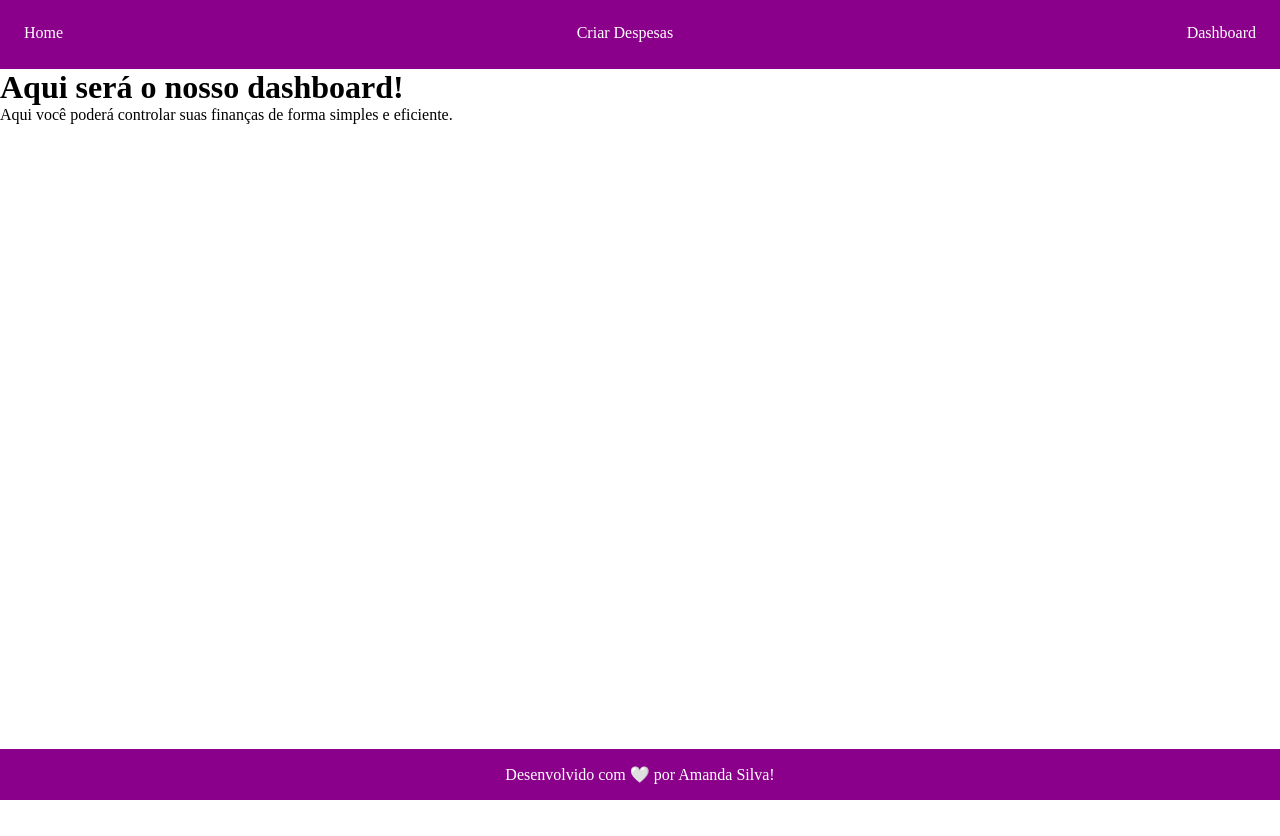
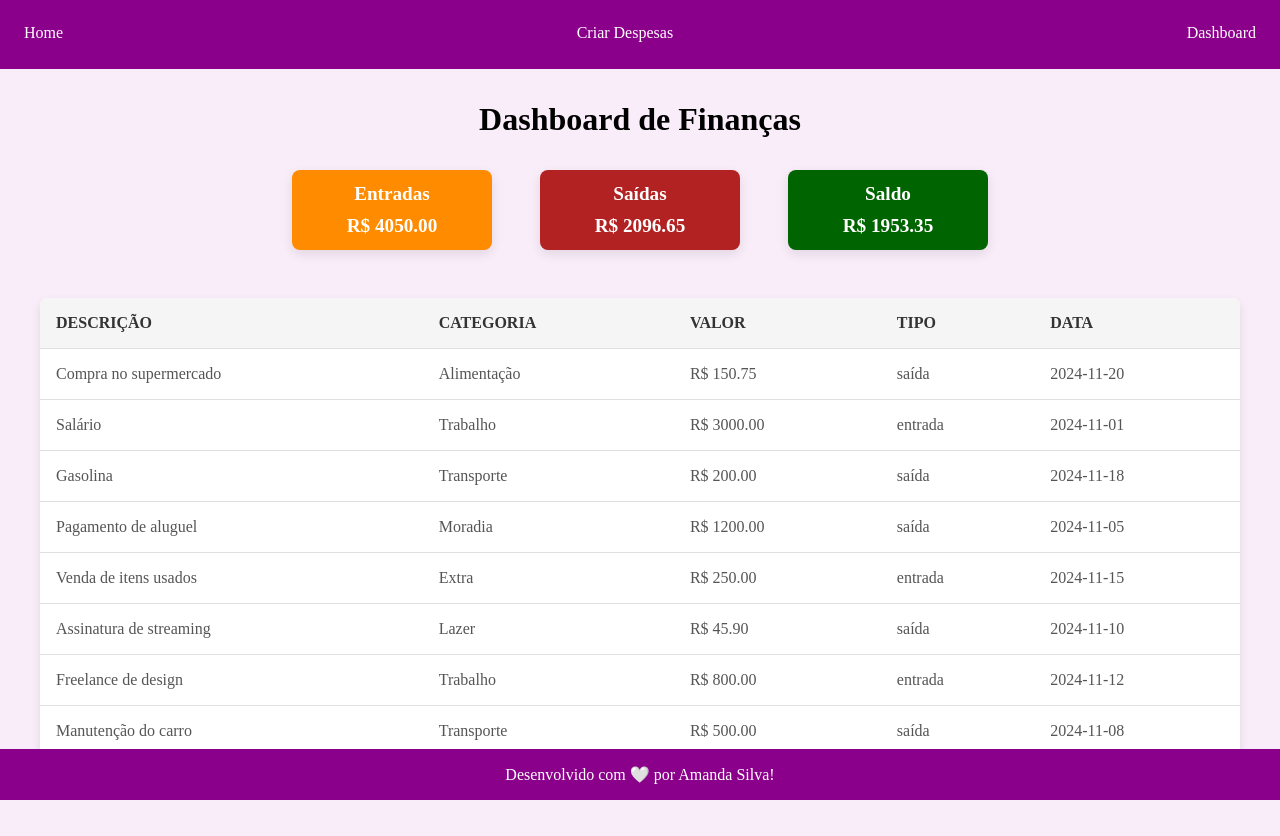
Before and after one commit to AmandaMaiaSM/front-pretaLab-aprofunda-template2, a React (Vite) app: page /dashboard in a window 1280 px wide. Before the commit the page ends 800 px from the top, so only its background shows below. Built offline with nearby package versions, Linux system fonts and the light colour scheme; a web font is replaced by a local one.

Commit message:
Criando as páginas de despesa e dashboard

```diff
--- /dev/null
+++ b/src/mocks/despesas.json
@@ -0,0 +1,66 @@
+[
+    {
+      "id": 1,
+      "descricao": "Compra no supermercado",
+      "categoria": "Alimentação",
+      "valor": 150.75,
+      "tipo": "saída",
+      "data": "2024-11-20"
+    },
+    {
+      "id": 2,
+      "descricao": "Salário",
+      "categoria": "Trabalho",
+      "valor": 3000.0,
+      "tipo": "entrada",
+      "data": "2024-11-01"
+    },
+    {
+      "id": 3,
+      "descricao": "Gasolina",
+      "categoria": "Transporte",
+      "valor": 200.0,
+      "tipo": "saída",
+      "data": "2024-11-18"
+    },
+    {
+      "id": 4,
+      "descricao": "Pagamento de aluguel",
+      "categoria": "Moradia",
+      "valor": 1200.0,
+      "tipo": "saída",
+      "data": "2024-11-05"
+    },
+    {
+      "id": 5,
+      "descricao": "Venda de itens usados",
+      "categoria": "Extra",
+      "valor": 250.0,
+      "tipo": "entrada",
+      "data": "2024-11-15"
+    },
+    {
+      "id": 6,
+      "descricao": "Assinatura de streaming",
+      "categoria": "Lazer",
+      "valor": 45.90,
+      "tipo": "saída",
+      "data": "2024-11-10"
+    },
+    {
+      "id": 7,
+      "descricao": "Freelance de design",
+      "categoria": "Trabalho",
+      "valor": 800.0,
+      "tipo": "entrada",
+      "data": "2024-11-12"
+    },
+    {
+      "id": 8,
+      "descricao": "Manutenção do carro",
+      "categoria": "Transporte",
+      "valor": 500.0,
+      "tipo": "saída",
+      "data": "2024-11-08"
+    }
+  ]
--- a/src/pages/CriarDespesas.tsx
+++ b/src/pages/CriarDespesas.tsx
@@ -1,11 +1,109 @@
-import React from 'react';
+import React, { useState } from 'react';
+import * as S from "./styles";
 
 const CriarDespesas = () => {
+  const [form, setForm] = useState({
+    descricao: "",
+    categoria: "",
+    valor: "",
+    tipo: "entrada",
+    data: "",
+  });
+
+  const [pdfFile, setPdfFile] = useState<File | null>(null); // Estado para armazenar o arquivo PDF
+  const [isSubmitted, setIsSubmitted] = useState(false); // Estado para controlar a mensagem de sucesso
+
+  const handleChange = (e: { target: { name: any; value: any; }; }) => {
+    setForm({ ...form, [e.target.name]: e.target.value });
+  };
+
+  const handleSubmit = (e: { preventDefault: () => void; }) => {
+    e.preventDefault();
+    console.log("Dados enviados:", form);
+    if (pdfFile) {
+      console.log("Arquivo PDF selecionado:", pdfFile.name);
+    }
+
+    // Mostrar a mensagem de sucesso
+    setIsSubmitted(true);
+
+    // Esconder a mensagem após 3 segundos
+    setTimeout(() => {
+      setIsSubmitted(false);
+    }, 3000);
+
+    // Aqui futuramente será implementada a integração com o backend
+  };
+
+  const handlePdfUpload = (e: React.ChangeEvent<HTMLInputElement>) => {
+    const file = e.target.files?.[0];
+    if (file && file.type === 'application/pdf') {
+      setPdfFile(file); // Armazenar o arquivo PDF no estado
+      alert(`PDF selecionado: ${file.name}`);
+    } else {
+      alert('Por favor, selecione um arquivo PDF.');
+    }
+  };
+
   return (
-    <div>
-      <h1>Aqui vamos criar nossas despesas!</h1>
-      <p>Aqui você poderá controlar suas finanças de forma simples e eficiente.</p>
-    </div>
+    <S.Container>
+      <S.Title>Criar Nova Despesa</S.Title>
+      <S.Form onSubmit={handleSubmit}>
+        <S.Input
+          name="descricao"
+          placeholder="Descrição"
+          value={form.descricao}
+          onChange={handleChange}
+        />
+        <S.Input
+          name="categoria"
+          placeholder="Categoria"
+          value={form.categoria}
+          onChange={handleChange}
+        />
+        <S.Input
+          name="valor"
+          placeholder="Valor"
+          type="number"
+          value={form.valor}
+          onChange={handleChange}
+        />
+        <S.Select name="tipo" value={form.tipo} onChange={handleChange}>
+          <option value="entrada">Entrada</option>
+          <option value="saída">Saída</option>
+        </S.Select>
+        <S.Input
+          name="data"
+          placeholder="Data"
+          type="date"
+          value={form.data}
+          onChange={handleChange}
+        />
+
+        {/* Botão para upload de PDF */}
+        <S.UploadContainer>
+          <S.UploadButton>
+            <input
+              type="file"
+              accept="application/pdf"
+              onChange={handlePdfUpload}
+              style={{ display: 'none' }} // Ocultar o input file
+            />
+            <label htmlFor="file-upload" style={{ cursor: 'pointer' }}>
+              Upload de Nota Fiscal.
+            </label>
+          </S.UploadButton>
+        </S.UploadContainer>
+
+        {/* Exibindo o nome do PDF selecionado */}
+        {pdfFile && <p>PDF Selecionado: {pdfFile.name}</p>}
+
+        {/* Exibir a mensagem de sucesso */}
+        {isSubmitted && <S.SuccessMessage>Nota enviada com sucesso!</S.SuccessMessage>}
+
+        <S.Button type="submit">Enviar</S.Button>
+      </S.Form>
+    </S.Container>
   );
 };
 
--- a/src/pages/Dashboard.tsx
+++ b/src/pages/Dashboard.tsx
@@ -1,12 +1,68 @@
-import React from 'react';
+import React, { useState } from 'react';
+import * as S from "./styles";
+import despesasMock from "../mocks/despesas.json";
 
 const Dashboard = () => {
+  const [despesas] = useState(despesasMock);
+
+  const calcularTotais = () => {
+    const entradas = despesas
+      .filter((d) => d.tipo === "entrada")
+      .reduce((acc, d) => acc + d.valor, 0);
+    const saidas = despesas
+      .filter((d) => d.tipo === "saída")
+      .reduce((acc, d) => acc + d.valor, 0);
+    return { entradas, saidas, saldo: entradas - saidas };
+  };
+
+  const { entradas, saidas, saldo } = calcularTotais();
+
   return (
-    <div>
-      <h1>Aqui será o nosso dashboard!</h1>
-      <p>Aqui você poderá controlar suas finanças de forma simples e eficiente.</p>
-    </div>
+    <S.TableContainer>
+      <S.Title>Dashboard de Finanças</S.Title>
+
+      {/* Totais de Entradas, Saídas e Saldo */}
+      <S.CardsContainer>
+      <S.Card bgColor="#FF8C00">
+        <p>Entradas</p>
+        <p>R$ {entradas.toFixed(2)}</p>
+      </S.Card>
+      <S.Card bgColor="#B22222">
+        <p>Saídas</p>
+        <p>R$ {saidas.toFixed(2)}</p>
+      </S.Card>
+      <S.Card bgColor="#006400">
+        <p>Saldo</p>
+        <p>R$ {saldo.toFixed(2)}</p>
+      </S.Card>
+    </S.CardsContainer>
+
+      {/* Tabela com os dados das despesas */}
+      <S.StyledTable>
+        <thead>
+          <tr>
+            <th>Descrição</th>
+            <th>Categoria</th>
+            <th>Valor</th>
+            <th>Tipo</th>
+            <th>Data</th>
+          </tr>
+        </thead>
+        <tbody>
+          {despesas.map((despesa) => (
+            <tr key={despesa.id}>
+              <td>{despesa.descricao}</td>
+              <td>{despesa.categoria}</td>
+              <td>R$ {despesa.valor.toFixed(2)}</td>
+              <td>{despesa.tipo}</td>
+              <td>{despesa.data}</td>
+            </tr>
+          ))}
+        </tbody>
+      </S.StyledTable>
+    </S.TableContainer>
   );
+
 };
 
 export default Dashboard;
--- a/src/pages/Home.tsx
+++ b/src/pages/Home.tsx
@@ -1,13 +1,16 @@
 import React from 'react';
-import { Container, Title, Subtitle, ImageContainer  } from './styles'
+import * as S from "./styles";
 
 const Home = () => {
   return (
-    <Container>
-      <ImageContainer />
-      <Title>Domine suas finanças com a Gemini.</Title>
-      <Subtitle>Uma visão clara de suas finanças para tomar decisões financeiras mais inteligentes e alcançar seus objetivos financeiros mais rapidamente.</Subtitle>
-    </Container>
+    <S.Container>
+      <S.ImageContainer />
+      <S.Title>Domine suas finanças com a Gemini.</S.Title>
+      <S.Subtitle>
+        Uma visão clara de suas finanças para tomar decisões financeiras mais
+        inteligentes e alcançar seus objetivos financeiros mais rapidamente.
+      </S.Subtitle>
+    </S.Container>
   );
 };
 
--- a/src/pages/styles.ts
+++ b/src/pages/styles.ts
@@ -7,12 +7,14 @@ export const Container = styled.div`
   align-items: center;
   justify-content: center;
   min-height: calc(100vh - 100px);
-  background-color: #fae3fa;
+  background-color: #faedfa;
+  padding-bottom: 5rem;
 `;
 
 export const Title = styled.h1`
   font-size: 2rem;
   text-align: center;
+  margin-bottom: 1rem;
 `;
 
 export const Subtitle = styled.p`
@@ -21,11 +23,192 @@ export const Subtitle = styled.p`
   margin-top: 20px;
 `;
 
+export const ImageContainer = styled.div`
+  background-image: url(${finance});
+  background-size: cover;
+  margin-bottom: 50px;
+  width: 200px;
+  height: 200px;
+`;
 
-export const ImageContainer = styled.div`
-background-image: url(${finance});
-background-size: cover;
-margin-bottom: 50px;
-width: 200px;
-height: 200px;
+export const Form = styled.form`
+  display: flex;
+  flex-direction: column;
+  gap: 1rem;
+  max-width: 400px;
+  margin: 0 auto;
 `;
+
+export const Input = styled.input`
+  padding: 10px;
+  border: 1px solid #ccc;
+  border-radius: 4px;
+`;
+
+export const Select = styled.select`
+  padding: 10px;
+  border: 1px solid #ccc;
+  border-radius: 4px;
+`;
+
+export const Button = styled.button`
+  padding: 10px 20px;
+  background-color: #8b008b;
+  color: white;
+  border: none;
+  border-radius: 4px;
+  cursor: pointer;
+
+  &:hover {
+    background-color: #a020a0;
+  }
+`;
+
+export const TableContainer = styled.div`
+  padding: 2rem;
+  padding-bottom: 5rem;
+  display: flex;
+  flex-direction: column;
+  justify-content: center;
+  align-items: center;
+  background-color: #faedfa;
+`;
+
+export const TotalsContainer = styled.div`
+  margin-bottom: 1rem; /* Espaço entre o total e a tabela */
+  text-align: center;
+  font-size: 1.2rem;
+  p {
+    margin: 5px 0;
+  }
+`;
+
+export const StyledTable = styled.table`
+  width: 100%;
+  max-width: 1200px; /* Limita a largura máxima da tabela */
+  border-collapse: collapse;
+  background-color: #fff;
+  border-radius: 8px;
+  box-shadow: 0px 4px 10px rgba(0, 0, 0, 0.1);
+  overflow: hidden;
+
+  th, td {
+    padding: 1rem;
+    text-align: left;
+    border-bottom: 1px solid #e0e0e0;
+  }
+
+  th {
+    background-color: #f5f5f5;
+    color: #333;
+    font-weight: bold;
+    text-transform: uppercase;
+  }
+
+  td {
+    color: #555;
+  }
+
+  tr:last-child td {
+    border-bottom: none;
+  }
+
+  @media (max-width: 768px) {
+    th, td {
+      padding: 0.5rem;
+    }
+  }
+`;
+
+export const FavoriteButton = styled.button`
+  background-color: #e0f4ff;
+  border: none;
+  border-radius: 50%;
+  padding: 0.5rem;
+  cursor: pointer;
+  transition: background-color 0.3s;
+
+  &:hover {
+    background-color: #b3e0ff;
+  }
+
+  svg {
+    color: #1e90ff;
+    font-size: 1.2rem;
+  }
+`;
+
+export const CardsContainer = styled.div`
+  display: flex;
+  justify-content: center;
+  gap: 1rem;
+  margin-bottom: 2rem;
+  flex-wrap: wrap;  /* Permite que os cards se reorganizem para baixo em telas menores */
+
+  /* Alinhamento de cards na linha */
+  @media (max-width: 768px) {
+    flex-direction: column;
+    align-items: center;
+  }
+`;
+
+interface CardProps {
+  bgColor: string;
+}
+
+export const Card = styled.div<CardProps>`
+  background-color: ${(props) => props.bgColor || '#fff'}; /* Usando interpolação corretamente */
+  color: #fff;
+  padding: 20px;
+  border-radius: 8px;
+  box-shadow: 0px 4px 12px rgba(0, 0, 0, 0.1);
+  display: flex;
+  flex-direction: column;
+  justify-content: center;
+  align-items: center;
+  min-width: 200px;
+  text-align: center;
+  margin: 1rem;
+  height: 80px;
+  font-size: 1.2rem;
+
+  p {
+    margin: 5px 0;
+    font-weight: bold;
+  }
+
+  @media (max-width: 768px) {
+    min-width: 150px;
+    height: auto;
+  }
+`;
+
+export const UploadContainer = styled.div`
+  margin-top: 20px;
+  text-align: center;
+`;
+
+export const UploadButton = styled.div`
+  display: inline-block;
+  background-color: #4caf50;
+  padding: 10px 20px;
+  border-radius: 5px;
+  color: white;
+  cursor: pointer;
+
+  label {
+    font-size: 16px;
+  }
+
+  &:hover {
+    background-color: #45a049;
+  }
+`;
+
+export const SuccessMessage = styled.p`
+  margin-top: 20px;
+  color: green;
+  font-size: 18px;
+  font-weight: bold;
+  text-align: center;
+`;
```
